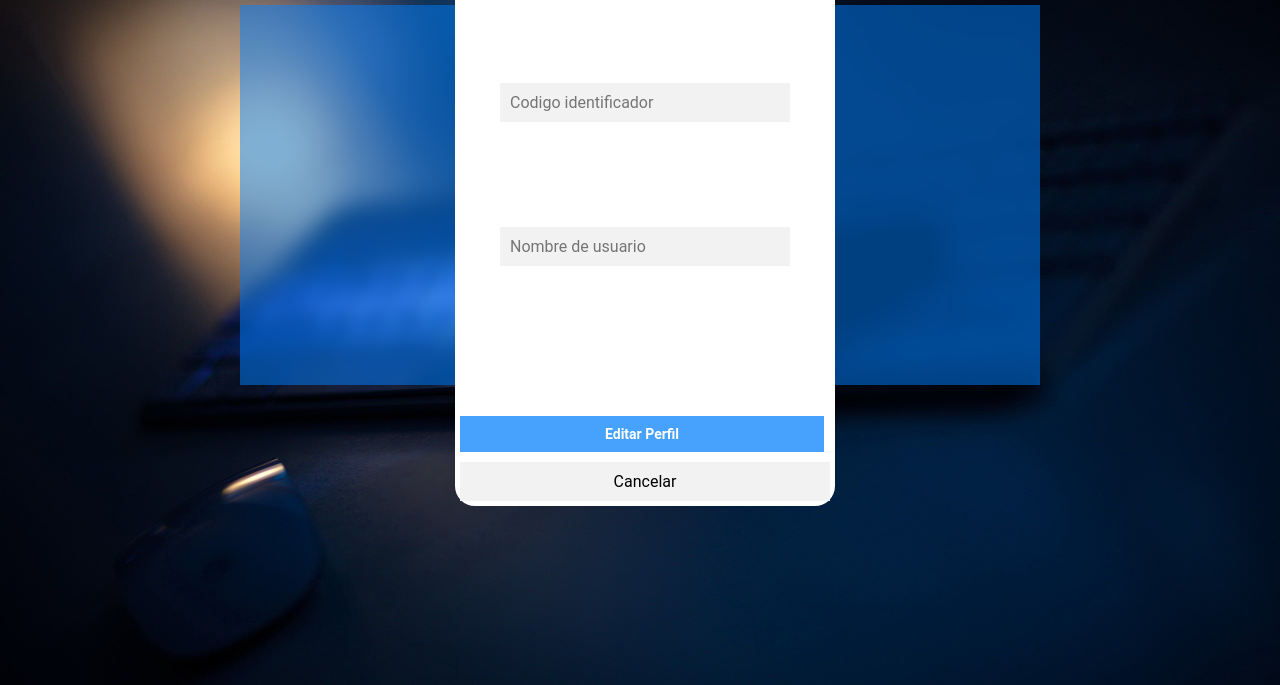
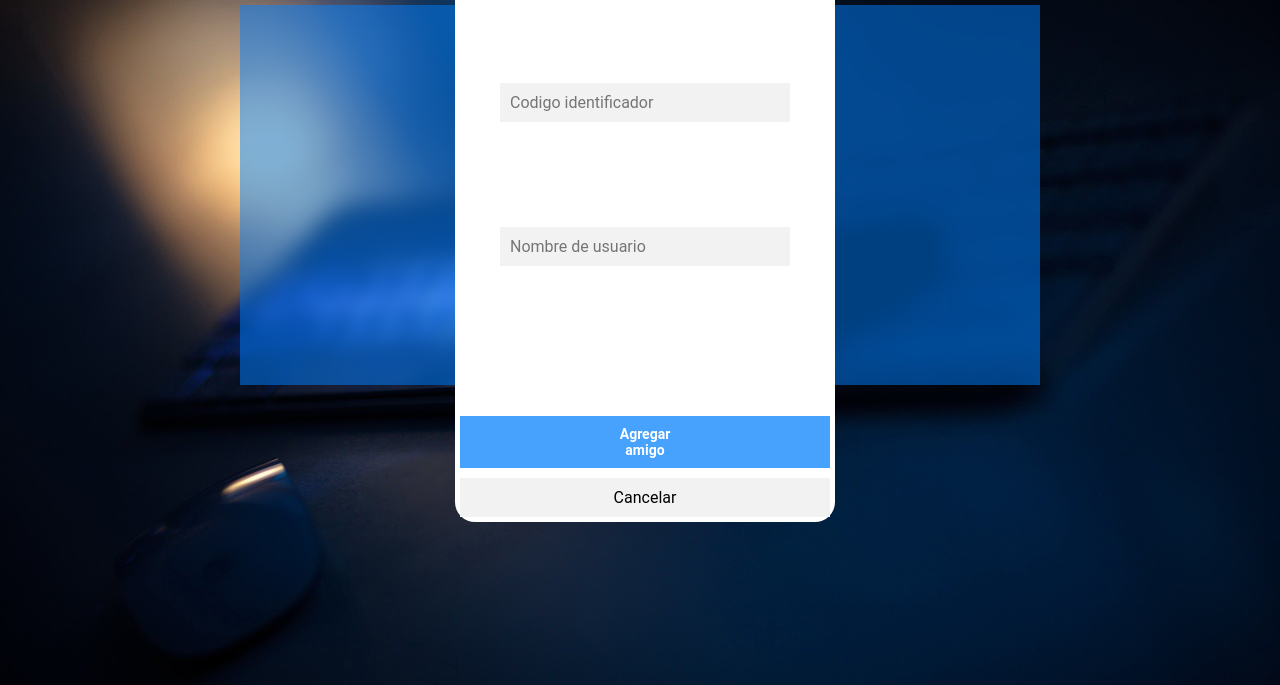
Before and after one commit to Paiba01/Wordle, a website built with Vite: page ProyectoWordle/src/assets/html/agregarAmigo.html in a window 1280 px wide. Shown: the part 115-800 px from the top of the page. Built offline with nearby package versions, Linux system fonts and the light colour scheme.

Commit message:
Update agregarAmigo.html

```diff
--- a/ProyectoWordle/src/assets/html/agregarAmigo.html
+++ b/ProyectoWordle/src/assets/html/agregarAmigo.html
@@ -18,7 +18,7 @@
                             <h2 style="position: relative; top: 30px">Agregar amigos</h2>
                             <div class="group"><label class="label" for="user"></label> <input style="position: relative; top: 15px;" id="user" class="input" type="text" placeholder="Codigo identificador" name="ident" /></div>
                             <div class="group"><label class="label" for="user"></label> <input id="user" class="input" type="text" placeholder="Nombre de usuario" name="nick" /></div>
-                            <button style="padding: 10px 145px; position: relative; top: 10px;">Editar Perfil</button>
+                            <button style="padding: 10px 145px; position: relative; top: 10px;">Agregar amigo</button>
                             <input type="button" name="Cancelar" value="Cancelar" onClick="location.href='./indexAmigos.html'">
                             </form>
                         </div>
```
